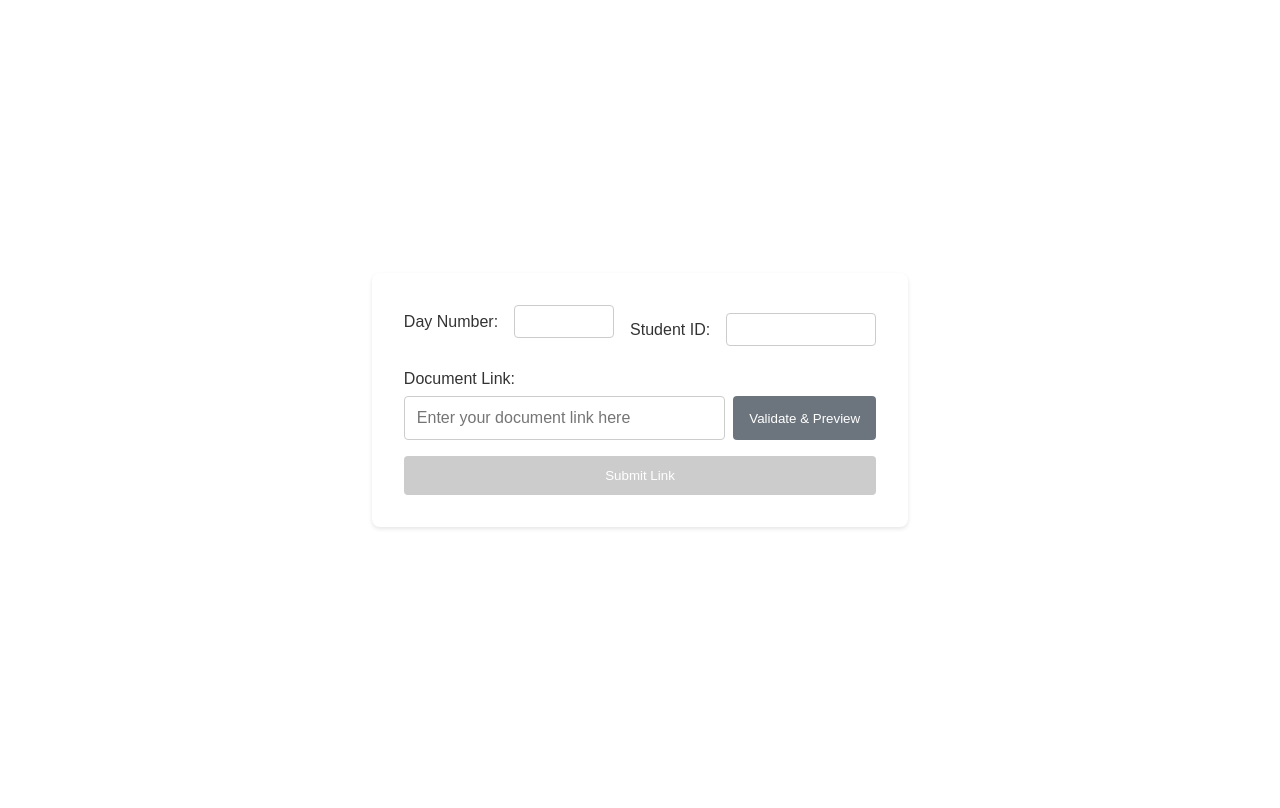
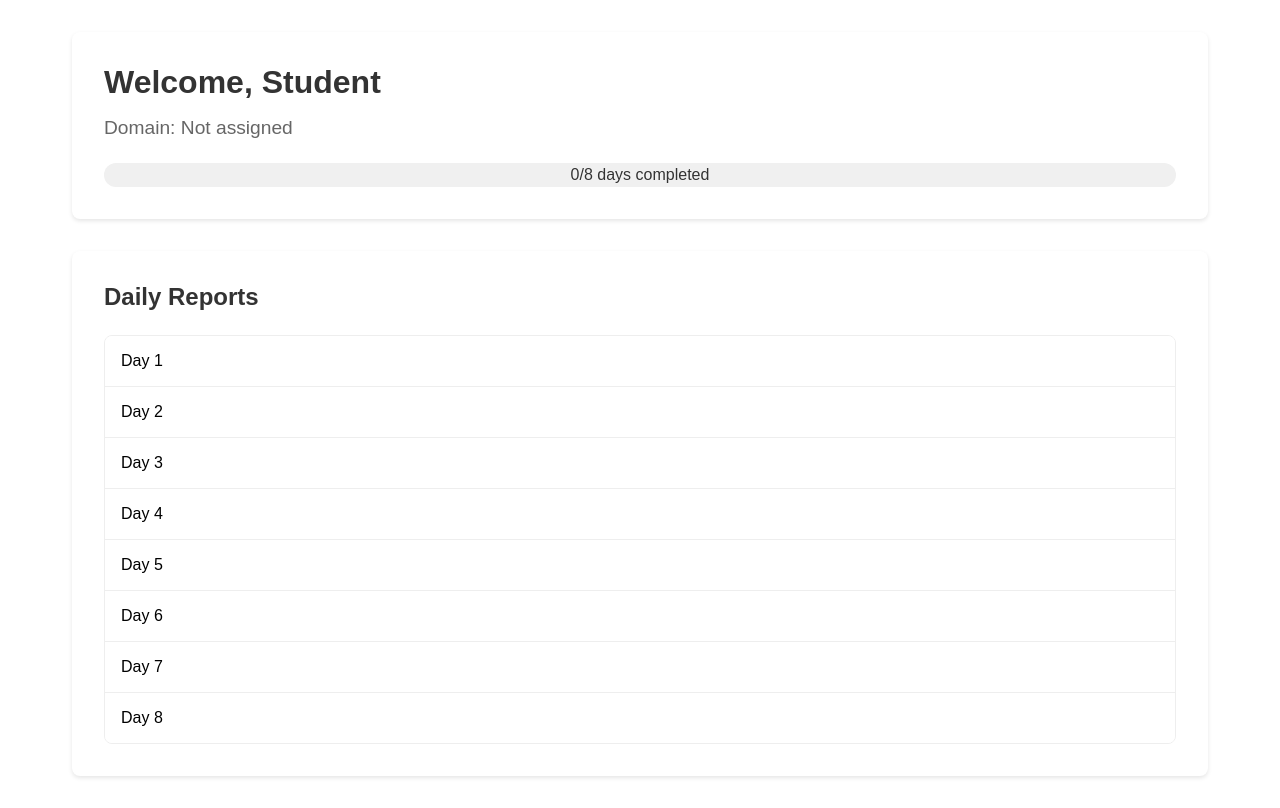
Before and after one commit to PavanKarthikGaraga/Intern, a Next.js app in the folder my-app/: page /dashboard/student in a window 1280 px wide. Built offline with nearby package versions, Linux system fonts and the light colour scheme; no server answers.

Commit message:
Student Dashboard completed

```diff
--- a/my-app/src/app/(pages)/dashboard/student/page.css
+++ b/my-app/src/app/(pages)/dashboard/student/page.css
@@ -15,6 +15,9 @@
     border-radius: 8px;
     padding: 2rem;
     box-shadow: 0 2px 4px rgba(0, 0, 0, 0.1);
+    display: flex;
+    flex-direction: column;
+    gap: 1rem;
 }
 
 .file-input {
@@ -184,6 +187,7 @@
     border: 1px solid #ccc;
     border-radius: 4px;
     font-size: 1rem;
+    flex: 1;
 }
 
 .link-input:focus {
@@ -253,3 +257,167 @@
 .link-input {
     flex: 1;
 }
+
+.dashboard-container {
+  max-width: 1200px;
+  margin: 0 auto;
+  padding: 2rem;
+}
+
+.welcome-section {
+  background: white;
+  border-radius: 8px;
+  padding: 2rem;
+  margin-bottom: 2rem;
+  box-shadow: 0 2px 4px rgba(0, 0, 0, 0.1);
+}
+
+.welcome-section h1 {
+  font-size: 2rem;
+  color: #333;
+  margin-bottom: 1rem;
+}
+
+.domain-info {
+  font-size: 1.2rem;
+  color: #666;
+  margin-bottom: 1.5rem;
+}
+
+.progress-bar {
+  width: 100%;
+  height: 24px;
+  background: #f0f0f0;
+  border-radius: 12px;
+  position: relative;
+  overflow: hidden;
+}
+
+.progress-fill {
+  height: 100%;
+  background: #4CAF50;
+  transition: width 0.3s ease;
+}
+
+.progress-text {
+  position: absolute;
+  top: 50%;
+  left: 50%;
+  transform: translate(-50%, -50%);
+  color: #333;
+  font-weight: 500;
+  text-shadow: 0 0 2px rgba(255, 255, 255, 0.5);
+}
+
+.submissions-section {
+  background: white;
+  border-radius: 8px;
+  padding: 2rem;
+  box-shadow: 0 2px 4px rgba(0, 0, 0, 0.1);
+}
+
+.submissions-section h2 {
+  color: #333;
+  margin-bottom: 1.5rem;
+}
+
+.accordion-container {
+  border: 1px solid #eee;
+  border-radius: 8px;
+}
+
+.accordion-trigger {
+  width: 100%;
+  display: flex;
+  justify-content: space-between;
+  align-items: center;
+  padding: 1rem;
+  background: none;
+  border: none;
+  border-bottom: 1px solid #eee;
+  cursor: pointer;
+}
+
+.submission-status {
+  color: #4CAF50;
+  font-weight: bold;
+}
+
+.submission-form {
+  padding: 1rem;
+}
+
+.submit-btn {
+  padding: 0.75rem 1.5rem;
+  background: #4CAF50;
+  color: white;
+  border: none;
+  border-radius: 4px;
+  cursor: pointer;
+  font-weight: 500;
+  transition: background 0.2s;
+}
+
+.submit-btn:hover {
+  background: #45a049;
+}
+
+.submitted-message {
+  color: #4CAF50;
+  font-weight: 500;
+  display: flex;
+  align-items: center;
+  gap: 0.5rem;
+}
+
+.loading {
+  display: flex;
+  justify-content: center;
+  align-items: center;
+  height: 100vh;
+  font-size: 1.2rem;
+  color: #666;
+}
+
+.accordion {
+  border: 1px solid #eee;
+  border-radius: 8px;
+  overflow: hidden;
+}
+
+.accordion-item {
+  border-bottom: 1px solid #eee;
+}
+
+.accordion-item:last-child {
+  border-bottom: none;
+}
+
+.accordion-header {
+  display: flex;
+  justify-content: space-between;
+  align-items: center;
+  padding: 1rem;
+  background: #fff;
+  cursor: pointer;
+  transition: background-color 0.2s;
+}
+
+.accordion-header:hover {
+  background: #f8f8f8;
+}
+
+.accordion-content {
+  max-height: 0;
+  overflow: hidden;
+  transition: max-height 0.3s ease-out;
+  background: #fff;
+}
+
+.accordion-item.active .accordion-content {
+  max-height: 500px;
+}
+
+.submission-form form {
+  padding: 1rem;
+}
--- a/my-app/src/app/(pages)/dashboard/student/page.js
+++ b/my-app/src/app/(pages)/dashboard/student/page.js
@@ -1,178 +1,131 @@
-"use client";
-import { useState } from 'react';
-import toast, { Toaster } from 'react-hot-toast';
+'use client';
+import { useState, useEffect } from 'react';
+import { useAuth } from '@/context/AuthContext';
 import './page.css';
 
-export default function Student() {
-    const [link, setLink] = useState('');
-    const [dayNumber, setDayNumber] = useState('');
-    const [studentId, setStudentId] = useState('');
-    const [uploadStatus, setUploadStatus] = useState({ status: '', message: '' });
-    const [isValidated, setIsValidated] = useState(false);
-    const [isValidating, setIsValidating] = useState(false);
+export default function StudentDashboard() {
+  const { user } = useAuth();
+  const [submissions, setSubmissions] = useState(Array(8).fill(false));
+  const [domain, setDomain] = useState('');
+  const [loading, setLoading] = useState(false);
+  const [activeAccordion, setActiveAccordion] = useState(null);
 
-    const validateLink = async () => {
-        if (!link) {
-            toast.error("Please enter a link");
-            return;
+//   useEffect(() => {
+//     const fetchData = async () => {
+//       try {
+//         const response = await fetch('/api/student/data');
+//         if (!response.ok) {
+//           throw new Error('Network response was not ok');
+//         }
+//         const data = await response.json();
+//         if (data.success) {
+//           setDomain(data.domain);
+//           setSubmissions(data.submissions);
+//         } else {
+//           throw new Error(data.error || 'Failed to fetch data');
+//         }
+//       } catch (error) {
+//         console.error('Error fetching data:', error);
+//       } finally {
+//         setLoading(false);
+//       }
+//     };
+//     fetchData();
+//   }, []);
+
+  if (loading) {
+    return <div className="loading">Loading...</div>;
   }
 
+  const completedDays = submissions.filter(Boolean).length;
+
+  const toggleAccordion = (index) => {
+    setActiveAccordion(activeAccordion === index ? null : index);
+  };
+
+  const handleSubmit = async (index, e) => {
+    e.preventDefault();
+    const link = e.target.elements.link.value;
+    if (!link) return;
+
     try {
-            // First check if it's a valid URL format
-            new URL(link);
-
-            setIsValidating(true);
-            toast.loading('Validating link...', { id: 'validating' });
-
-            const response = await fetch('/api/validate-link', {
+      const response = await fetch('/api/submit-report', {
         method: 'POST',
-                headers: {
-                    'Content-Type': 'application/json',
-                },
-                body: JSON.stringify({ link }),
+        headers: { 'Content-Type': 'application/json' },
+        body: JSON.stringify({ day: index + 1, link })
       });
 
-            if (!response.ok) {
-                throw new Error('Link validation failed');
-            }
-
-            const data = await response.json();
-            if (data.valid) {
-                setIsValidated(true);
-                if (data.type === 'onedrive') {
-                    toast.success('OneDrive link format validated!', { id: 'validating' });
-                } else {
-                    toast.success('Link validated successfully!', { id: 'validating' });
-                }
-                window.open(link, '_blank');
-            } else {
-                toast.error('Invalid link format. Please check the URL.', { id: 'validating' });
-                setIsValidated(false);
+      if (response.ok) {
+        const newSubmissions = [...submissions];
+        newSubmissions[index] = true;
+        setSubmissions(newSubmissions);
       }
     } catch (error) {
-            toast.error('Please enter a valid URL', { id: 'validating' });
-            setIsValidated(false);
-        } finally {
-            setIsValidating(false);
-        }
-    };
-
-    const handleSubmit = async (e) => {
-        e.preventDefault();
-
-        if (!isValidated) {
-            toast.error("Please validate the link first");
-            return;
-        }
-
-        if (!link || !dayNumber || !studentId) {
-            toast.error("Please fill in all fields");
-            return;
-        }
-
-        try {
-            setUploadStatus({ status: 'uploading', message: 'Submitting...' });
-            const response = await fetch('/api/upload', {
-                method: 'POST',
-                headers: {
-                    'Content-Type': 'application/json',
-                },
-                body: JSON.stringify({
-                    link,
-                    dayNumber,
-                    studentId
-                }),
-            });
-
-            if (!response.ok) throw new Error('Submission failed');
-
-            const data = await response.json();
-            setUploadStatus({
-                status: 'success',
-                message: `Link submitted successfully for Day ${dayNumber}!`
-            });
-            setLink('');
-            setDayNumber('');
-        } catch (error) {
-            setUploadStatus({
-                status: 'error',
-                message: 'Failed to submit link. Please try again.'
-            });
+      console.error('Error submitting report:', error);
     }
   };
 
   return (
-        <div className="container">
-            <Toaster position="top-center" />
-            <form className="upload-container" onSubmit={handleSubmit}>
-                <div className="input-group">
-                    <div className="day-input-container">
-                        <label htmlFor="day-number">Day Number:</label>
-                        <input
-                            type="number"
-                            id="day-number"
-                            value={dayNumber}
-                            onChange={(e) => setDayNumber(e.target.value)}
-                            min="1"
-                            required
-                            className="day-input"
-                        />
-                    </div>
-                    <div className="student-id-container">
-                        <label htmlFor="student-id">Student ID:</label>
-                        <input
-                            type="text"
-                            id="student-id"
-                            value={studentId}
-                            onChange={(e) => setStudentId(e.target.value)}
-                            required
-                            className="student-id-input"
-                        />
+    <div className="dashboard-container">
+      <div className="welcome-section">
+        <h1>Welcome, {user?.name || 'Student'}</h1>
+        <div className="domain-info">Domain: {domain || 'Not assigned'}</div>
+        <div className="progress-bar">
+          <div
+            className="progress-fill"
+            style={{ width: `${(completedDays / 8) * 100}%` }}
+          ></div>
+          <span className="progress-text">{completedDays}/8 days completed</span>
         </div>
       </div>
-                <div className="link-input-container">
-                    <label htmlFor="link">Document Link:</label>
-                    <div className="link-validation-group">
+
+      <div className="submissions-section">
+        <h2>Daily Reports</h2>
+        <div className="accordion">
+          {Array(8).fill(null).map((_, index) => (
+            <div
+              key={index}
+              className={`accordion-item ${activeAccordion === index ? 'active' : ''}`}
+            >
+              <div
+                className="accordion-header"
+                onClick={() => toggleAccordion(index)}
+              >
+                <span>Day {index + 1}</span>
+                {submissions[index] && <span className="submission-status">✓</span>}
+              </div>
+              <div className="accordion-content">
+                <div className="submission-form">
+                  {submissions[index] ? (
+                    <div className="submitted-message">
+                      Report submitted successfully
+                    </div>
+                  ) : (
+                    <form onSubmit={(e) => handleSubmit(index, e)}>
+                      <div className="upload-container">
+                        <label htmlFor={`link-${index}`}>
+                          Submit your report for Day {index + 1}
+                        </label>
                         <input
+                          id={`link-${index}`}
+                          name="link"
                           type="url"
-                            id="link"
-                            value={link}
-                            onChange={(e) => {
-                                setLink(e.target.value);
-                                setIsValidated(false);
-                            }}
-                            placeholder="Enter your document link here"
+                          placeholder="Enter your document link"
+                          className="link-input"
                           required
-                            className="link-input"
                         />
-                        <button
-                            type="button"
-                            onClick={validateLink}
-                            disabled={isValidating || !link}
-                            className="validate-button"
-                        >
-                            {isValidating ? 'Validating...' : 'Validate & Preview'}
+                        <button type="submit" className="submit-btn">
+                          Submit Report
                         </button>
                       </div>
-                    {isValidated && (
-                        <div className="validation-success">
-                            ✓ Link validated successfully
-                        </div>
+                    </form>
                   )}
                 </div>
-                <button
-                    type="submit"
-                    className="submit-button"
-                    disabled={!isValidated || uploadStatus.status === 'uploading'}
-                >
-                    {uploadStatus.status === 'uploading' ? 'Submitting...' : 'Submit Link'}
-                </button>
-                {uploadStatus.message && (
-                    <div className={`upload-status ${uploadStatus.status}`}>
-                        {uploadStatus.message}
               </div>
-                )}
-            </form>
+            </div>
+          ))}
+        </div>
+      </div>
     </div>
   );
 }
--- a/my-app/src/app/api/registrations/route.js
+++ /dev/null
@@ -1,34 +0,0 @@
-import getDBConnection from '../../../lib/db';
-
-export async function GET(request) {
-    let db;
-    try {
-        db = await getDBConnection();
-
-        // Get all registrations with their latest upload status
-        const [registrations] = await db.query(`
-            SELECT
-                r.*,
-                CASE
-                    WHEN COUNT(u.id) = 0 THEN 'Pending'
-                    WHEN COUNT(u.id) < 5 THEN 'In Progress'
-                    ELSE 'Completed'
-                END as status,
-                COUNT(u.id) as uploadsCount
-            FROM registrations r
-            LEFT JOIN uploads u ON r.idNumber = u.studentId
-            GROUP BY r.idNumber
-            ORDER BY r.createdAt DESC
-        `);
-
-        return Response.json(registrations, { status: 200 });
-
-    } catch (error) {
-        console.error('Fetch registrations error:', error);
-        return Response.json({
-            error: 'Failed to fetch registrations'
-        }, { status: 500 });
-    } finally {
-        if (db) await db.end();
-    }
-}
--- /dev/null
+++ b/my-app/src/app/api/submit-report/route.js
@@ -0,0 +1,19 @@
+import { NextResponse } from 'next/server';
+
+export async function POST(request) {
+  try {
+    const body = await request.json();
+    const { day, link } = body;
+
+    // Mock successful submission - replace with actual database calls
+    return NextResponse.json({
+      success: true,
+      message: `Report for day ${day} submitted successfully`
+    });
+  } catch (error) {
+    return NextResponse.json(
+      { success: false, error: "Failed to submit report" },
+      { status: 500 }
+    );
+  }
+}
```
Also changed, not shown: my-app/package.json (+11 -7 lines), my-app/src/app/api/registrations/uploads/route.js (deleted, +0 -33 lines), my-app/src/context/AuthContext.js (+1 -15 lines), my-app/src/middleware.js (+24 -10 lines), 1 other file (tests, documents, lock files or other folders). Lines whose indentation alone changed are shown as unchanged.
